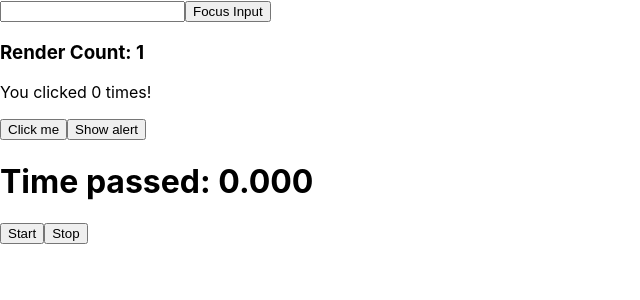
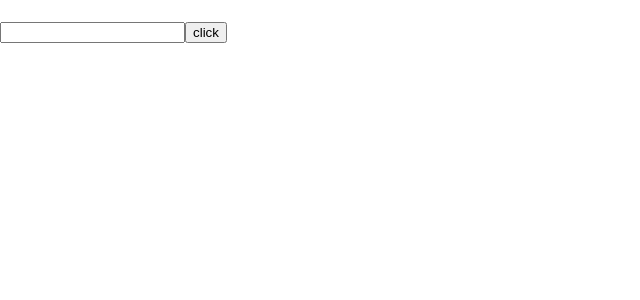
Before and after one commit to vic0627/react-tutorial, a React (Create React App) app: page / in a window 1280 px wide. Shown: the top 300 px of the page, without its empty margins (0-640 px from the left). Built offline with nearby package versions, Linux system fonts and the light colour scheme.

Commit message:
add localhost API test

```diff
--- /dev/null
+++ b/src/components/testApi/TestApi.js
@@ -0,0 +1,32 @@
+import React from "react";
+
+const { useState } = React;
+
+const TestApi = () => {
+    const [name, setName] = useState("");
+
+    const log = (e) => {
+        console.log(e);
+    };
+
+    const fetchAPI = async () => {
+        const res = await fetch("http://localhost:3100/user", {
+            headers: { "Content-Type": "application/json" },
+            method: "POST",
+            body: JSON.stringify({ name }),
+        });
+        log(res);
+    };
+
+    return (
+        <>
+            <h1>{name}</h1>
+            <input
+                type="text"
+                onInput={({ target }) => setName(target.value)}
+            ></input>
+            <button onClick={fetchAPI}>click</button>
+        </>
+    );
+};
+export default TestApi;
--- a/src/index.js
+++ b/src/index.js
@@ -12,14 +12,15 @@ import { GlobalTest } from "./components/global/GlobalContext";
 // import HooksUseMemo from "./components/hooksUseMemo/HooksUseMemo";
 // import HooksUseReducer from "./components/hooksUseReducer/HooksUseReducer";
 // import HooksUseContext from "./components/hooksUseContext/HooksUseContext";
-import HooksUseRef from "./components/hooksUseRef/HooksUseRef";
+// import HooksUseRef from "./components/hooksUseRef/HooksUseRef";
+import TestApi from "./components/testApi/TestApi";
 
 const root = ReactDOM.createRoot($$("#root"));
 root.render(
-  <>
-    <HooksUseRef />
-    <GlobalTest />
-  </>
+    <>
+        <TestApi />
+        <GlobalTest />
+    </>
 );
 
 reportWebVitals();
```
